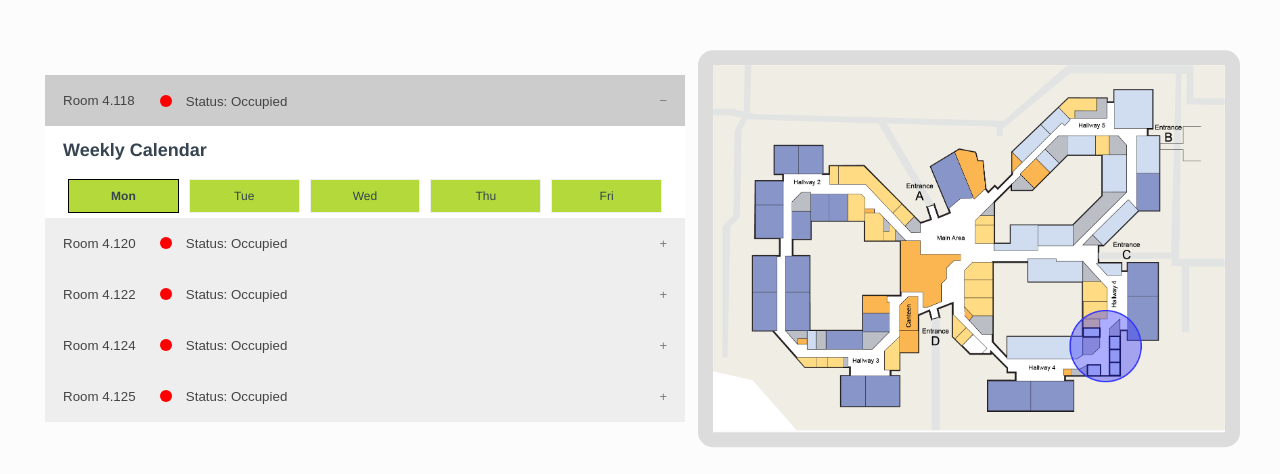
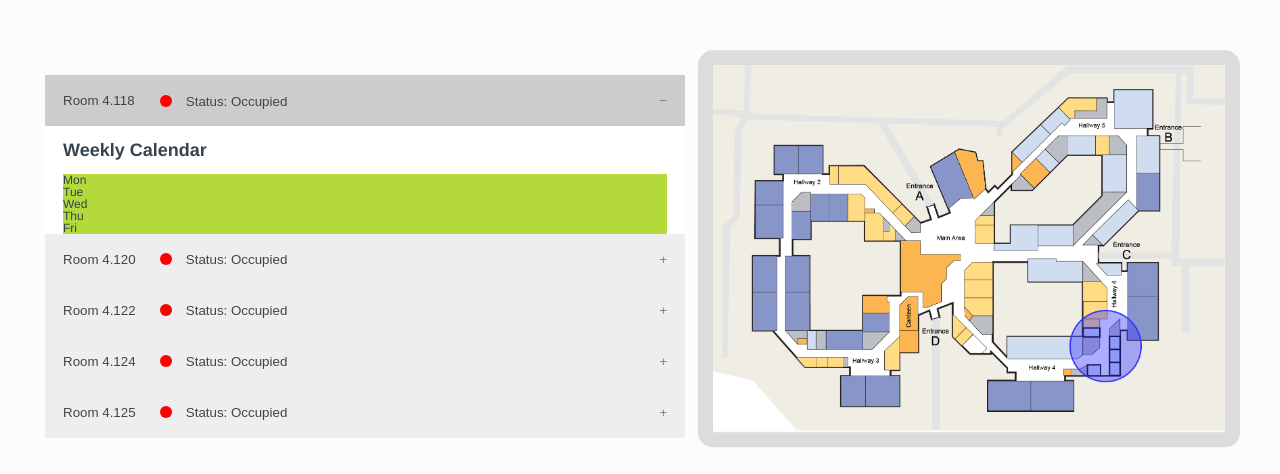
Before and after one commit to NadjaDH/P7-code, a Flask app: page / in a window 1280 px wide, after a click that opens the changed part. Shown: the part 71-545 px from the top of the page. Run offline with Flask 3, Linux system fonts and the light colour scheme; data comes from the database, SQL or seed files in the repository.

Commit message:
Update styles.css

```diff
--- a/static/css/styles.css
+++ b/static/css/styles.css
@@ -485,43 +485,6 @@ input[type=checkbox]:disabled + .reserved-label {
         text-align: left;
     }
 
-/*Calendar*/
-
-.DaysOfWeek{
-    text-align: center;
-    margin: 20px;
-    display: flex;
-    justify-content: space-around;
-    text-align: center;
-}
-
-/*Calendar function*/ /*taken from chat GPT*/
-#calendarContainer{
-    text-align: center;
-    margin: 20px;
-
-}
-
-/*make it possible to align the day of weeks*/
-.days-container{
-    display: flex;
-    justify-content: space-around;
-    text-align: center;
-}
-
-/*Style the day box in the calendar*/
-.day {
-    display: inline-block;
-    width: 100px;
-    padding: 10px;
-    margin: 5px;
-    border: 0.5px solid #eee;
-    }
-
-    /*Style the current day container*/
-    .current-day {
-        font-weight: Bold; /*Test to check if the calendar now the current day*/
-        border: 1px solid #000; /*Same test*/
     .BookButton:hover {
         /* hover effekt på knappen */
         background-color: #ab9e9e;
```
